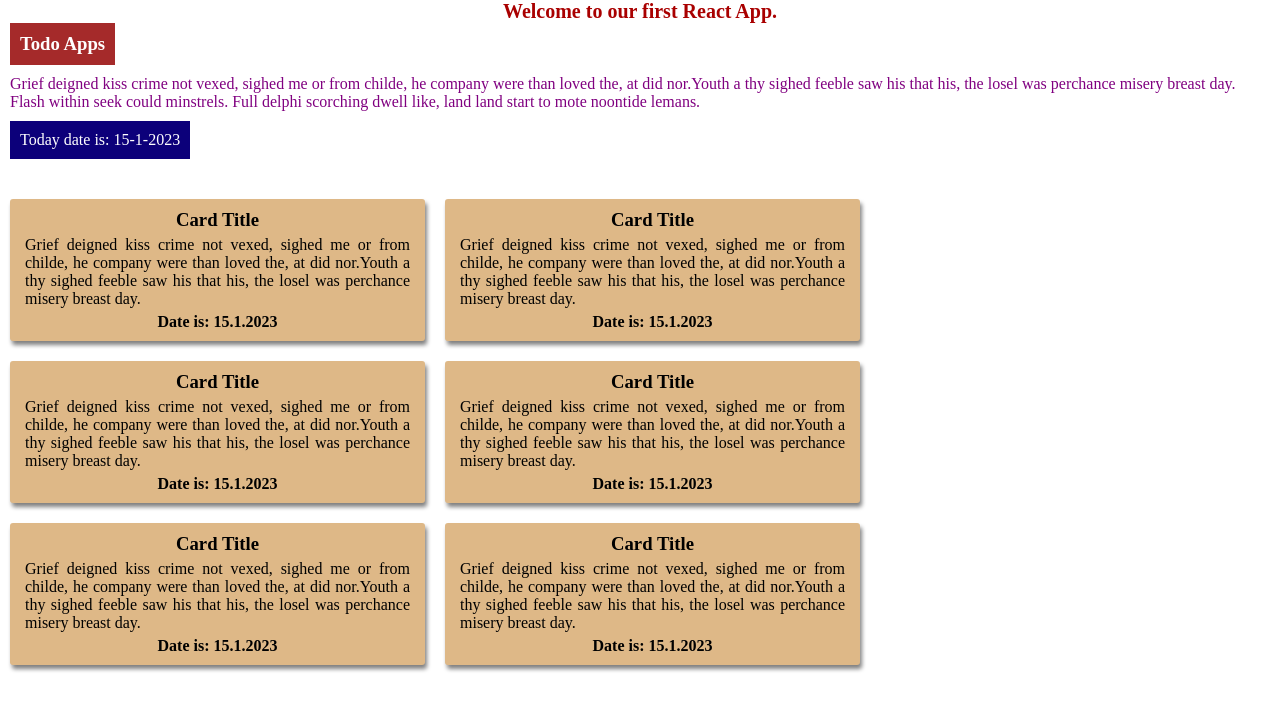
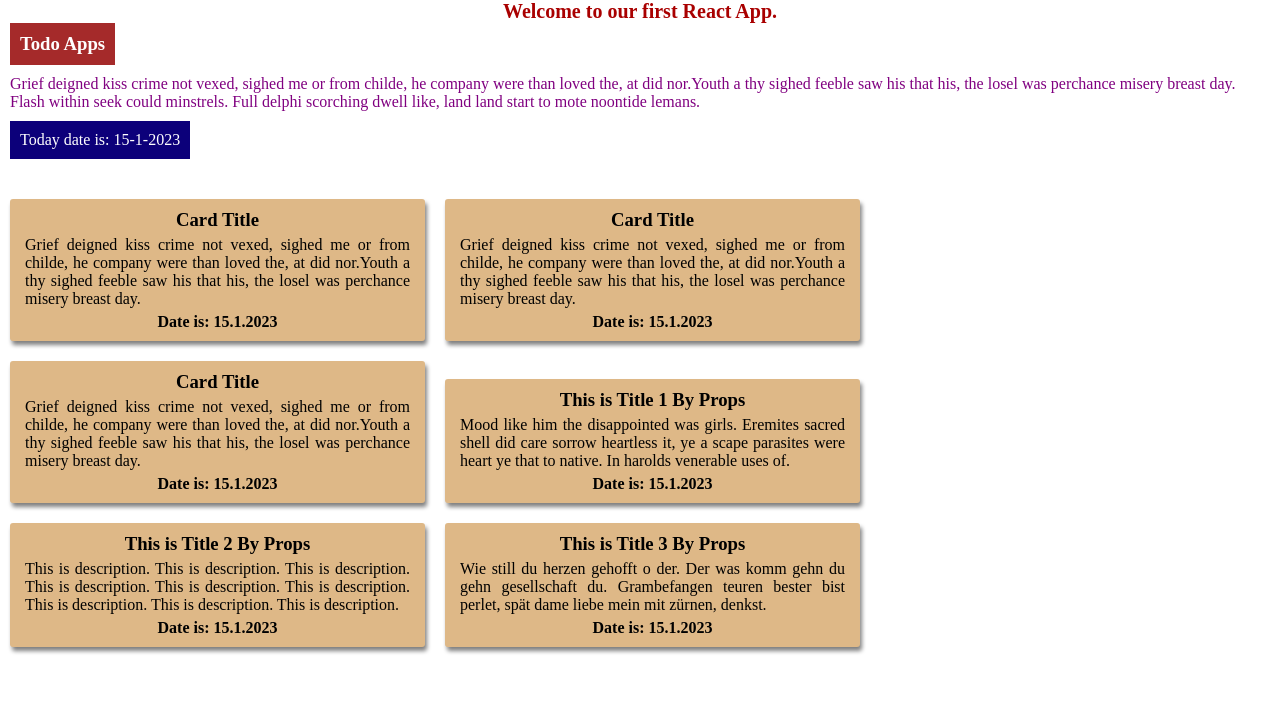
Before and after one commit to atikrpi27/React-Reads, a React (Create React App) app in the folder first-app/: page / in a window 1280 px wide. Shown: the top 710 px of the page. Built offline with nearby package versions, Linux system fonts and the light colour scheme.

Commit message:
Create components and pass value using Props

```diff
--- a/first-app/src/App.js
+++ b/first-app/src/App.js
@@ -1,16 +1,19 @@
 import React from "react";
-import Card from "./components/card";
+import {Card , PropsCard } from "./components/card"
 import Heading from "./components/heading";
 
 function App() {
     return<div>
+        {/*====================== Using giver input ======================*/}
         <Heading />
         <Card />
         <Card />
         <Card />
-        <Card />
-        <Card />
-        <Card />
+
+        {/*====================== Using Props ======================*/}
+        <PropsCard card_title="This is Title 1 By Props" card_description="Mood like him the disappointed was girls. Eremites sacred shell did care sorrow heartless it, ye a scape parasites were heart ye that to native. In harolds venerable uses of."/>
+        <PropsCard card_title="This is Title 2 By Props" card_description="This is description. This is description. This is description. This is description. This is description. This is description. This is description. This is description. This is description." />
+        <PropsCard card_title="This is Title 3 By Props" card_description="Wie still du herzen gehofft o der. Der was komm gehn du gehn gesellschaft du. Grambefangen teuren bester bist perlet, spät dame liebe mein mit zürnen, denkst." />
     </div>
 }
 
--- a/first-app/src/components/card.js
+++ b/first-app/src/components/card.js
@@ -2,6 +2,7 @@ var card_title = "Card Title"
 var card_description = "Grief deigned kiss crime not vexed, sighed me or from childe, he company were than loved the, at did nor.Youth a thy sighed feeble saw his that his, the losel was perchance misery breast day.";
 let date = new Date();
 
+//====================== Using giver input ======================
 function Card() {
     return <div className='card'>
         <h3 className='card-title'>{card_title}</h3>
@@ -10,4 +11,13 @@ function Card() {
     </div>
 }
 
-export default Card
+//====================== Using Props ======================
+function PropsCard(props) {
+    return <div className='card'>
+        <h3 className='card-title'>{props.card_title}</h3>
+        <p className='card-desc'>{props.card_description}</p>
+        <p className='card-date'>{"Date is: " + date.getDate() + "." + date.getMonth() + "." + date.getFullYear()}</p>
+    </div>
+}
+
+export {Card , PropsCard }
--- a/first-app/src/components/heading.js
+++ b/first-app/src/components/heading.js
@@ -2,6 +2,9 @@ var title = "Todo Apps"
 var description = "Grief deigned kiss crime not vexed, sighed me or from childe, he company were than loved the, at did nor.Youth a thy sighed feeble saw his that his, the losel was perchance misery breast day. Flash within seek could minstrels. Full delphi scorching dwell like, land land start to mote noontide lemans."
 let date = new Date();
 
+/* ============================
+          Internal CSS
+=============================== */
 const headingCss = {
     marginBottom: '10px',
     color: 'purple',
```
Also changed, not shown: first-app/public/manifest.json.
